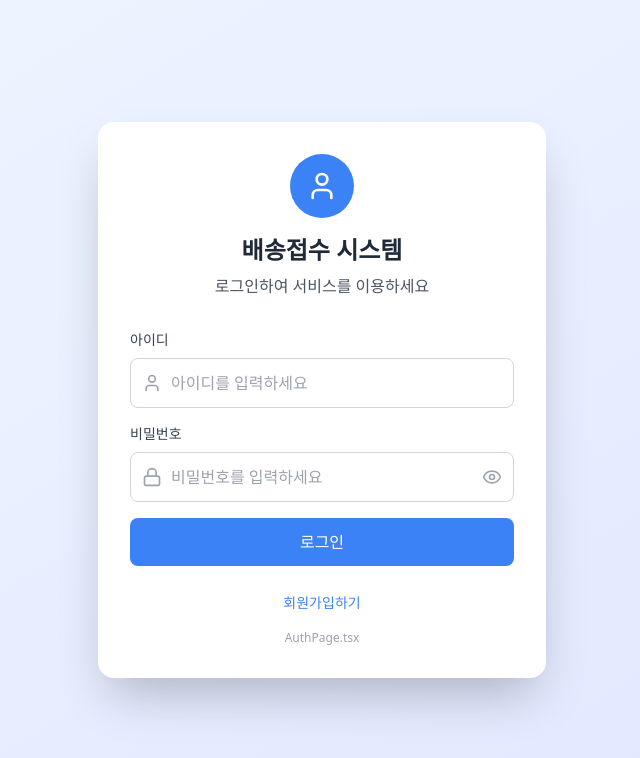
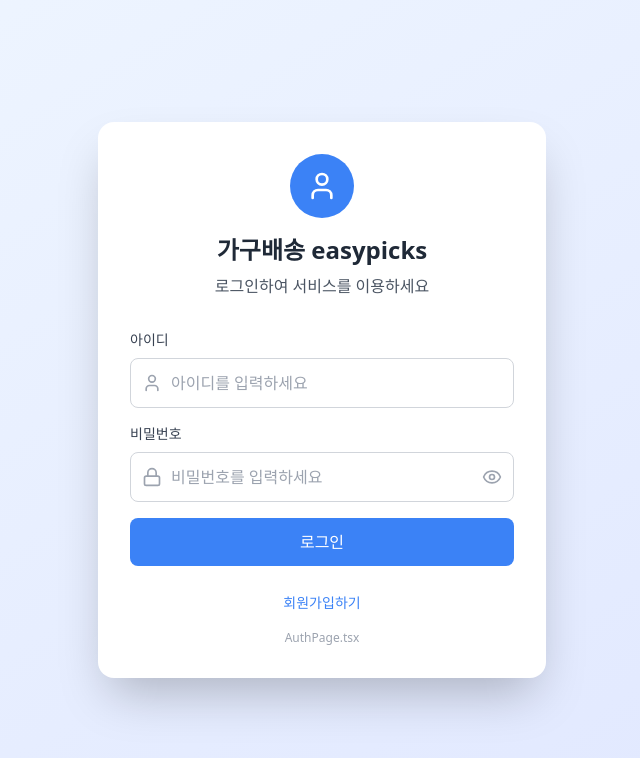
Before and after one commit to termpro2000/easypicks, a React (Vite) app in the folder frontend/: page / in a window 1280 px wide. Shown: the top 758 px of the page, without its empty margins (318-958 px from the left). Built offline with nearby package versions, Linux system fonts and the light colour scheme; no server answers.

Commit message:
Change brand name from '배송접수 시스템' to '가구배송 easypicks'

```diff
--- a/frontend/src/App.tsx
+++ b/frontend/src/App.tsx
@@ -125,7 +125,7 @@
             <div className="flex items-center gap-3">
               <Package className="w-8 h-8 text-blue-500" />
               <div>
-                <h1 className="text-xl font-bold text-gray-900">배송접수 시스템</h1>
+                <h1 className="text-xl font-bold text-gray-900">가구배송 easypicks</h1>
                 <p className="text-sm text-gray-500">간편한 배송 접수 서비스</p>
               </div>
             </div>
@@ -298,7 +298,7 @@
       <footer className="bg-white border-t mt-12">
         <div className="max-w-7xl mx-auto px-4 sm:px-6 lg:px-8 py-6">
           <div className="text-center text-sm text-gray-500">
-            <p>&copy; 2024 배송접수 시스템. All rights reserved.</p>
+            <p>&copy; 2024 가구배송 easypicks. All rights reserved.</p>
             <p className="mt-1">안전하고 신뢰할 수 있는 배송 서비스를 제공합니다.</p>
             <div className="mt-4">
               <button
--- a/frontend/src/components/auth/AuthPage.tsx
+++ b/frontend/src/components/auth/AuthPage.tsx
@@ -81,7 +81,7 @@
           <div className="w-16 h-16 bg-blue-500 rounded-full flex items-center justify-center mx-auto mb-4">
             <User className="w-8 h-8 text-white" />
           </div>
-          <h1 className="text-2xl font-bold text-gray-800 mb-2">배송접수 시스템</h1>
+          <h1 className="text-2xl font-bold text-gray-800 mb-2">가구배송 easypicks</h1>
           <p className="text-gray-600">
             {isLogin ? '로그인하여 서비스를 이용하세요' : '회원가입하여 시작하세요'}
           </p>
--- a/frontend/src/components/tracking/TrackingPage.tsx
+++ b/frontend/src/components/tracking/TrackingPage.tsx
@@ -285,7 +285,7 @@
       <footer className="bg-white border-t mt-12">
         <div className="max-w-4xl mx-auto px-4 sm:px-6 lg:px-8 py-6">
           <div className="text-center text-sm text-gray-500">
-            <p>&copy; 2024 배송접수 시스템. All rights reserved.</p>
+            <p>&copy; 2024 가구배송 easypicks. All rights reserved.</p>
             <p className="mt-1">안전하고 신뢰할 수 있는 배송 서비스를 제공합니다.</p>
           </div>
         </div>
```
